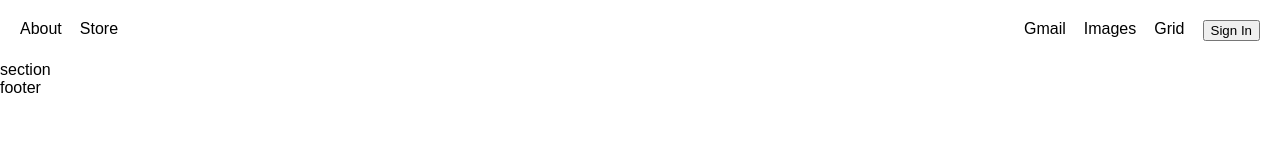
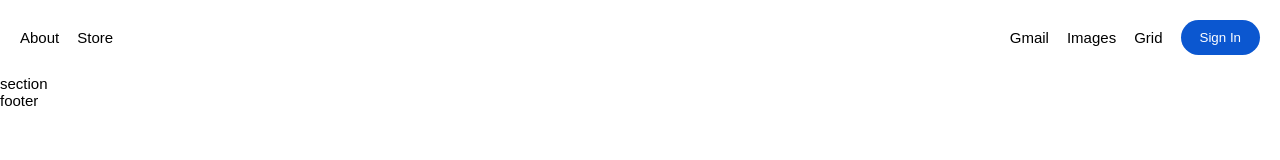
Before and after one commit to roanoarounik/Google, a plain HTML site: page index.html in a window 1280 px wide. Drawn offline with Linux system fonts and the light colour scheme.

Commit message:
Button Styled

```diff
--- a/index.html
+++ b/index.html
@@ -21,7 +21,7 @@
                 <a href="#">Images</a>
                 <a href="#">Grid</a>
                 <button>
-                    <a href="#">Sign In</a>
+                    <a href="#" class="menuLink">Sign In</a>
                 </button>
             </div>
         </nav>
--- a/styles/style.css
+++ b/styles/style.css
@@ -1,6 +1,7 @@
 body {
     margin: 0 auto;
     font-family: Arial, Helvetica, sans-serif;
+    font-size: 15px;
 }
 
 header {
@@ -20,4 +21,16 @@ nav {
 .menuLinks {
     display: flex;
     grid-gap: 18px;
+    align-items: center;
 }
+
+.menuLink {
+    color: white;
+}
+
+button {
+    border: none;
+    background: #0b57d0;
+    padding: 10px 19px;
+    border-radius: 100px;
+}
```
